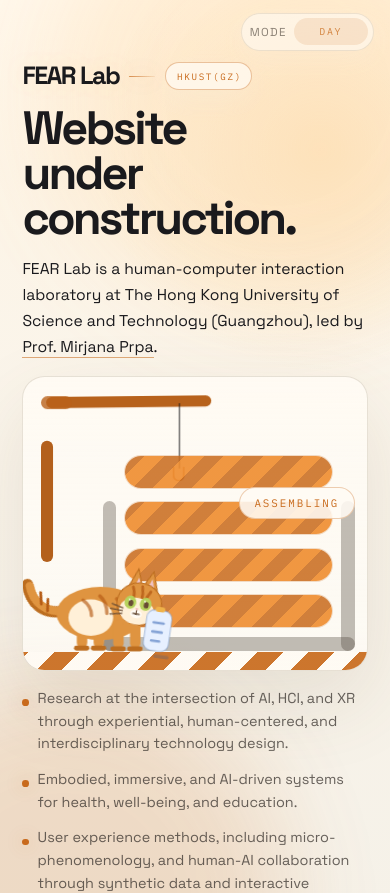
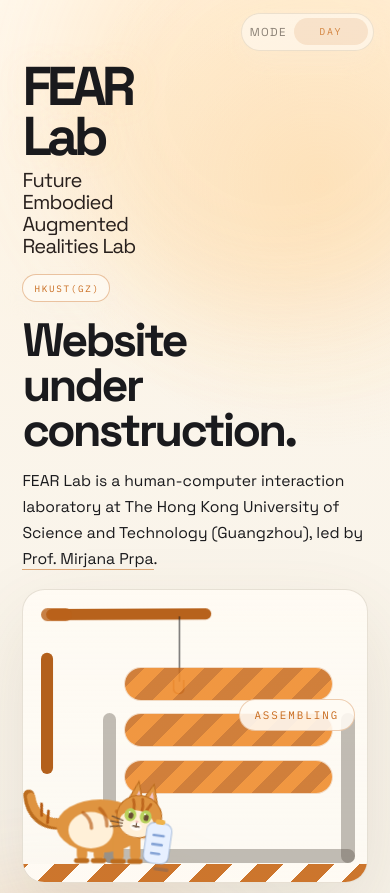
Before and after one commit to PrimoPan/FearLab, a React (Vite) app: page / in a window 390 px wide. Shown: the top 893 px of the page. Built offline with nearby package versions, Linux system fonts and the light colour scheme.

Commit message:
Highlight FEAR meaning on landing page

```diff
--- a/src/App.tsx
+++ b/src/App.tsx
@@ -195,9 +195,23 @@
           animate="visible"
           variants={reveal}
         >
+          <motion.div className="brand-lockup" variants={reveal}>
+            <div className="brand-lockup__mark" aria-label="FEAR Lab">
+              <span>FEAR</span>
+              <span>Lab</span>
+            </div>
+            <div
+              className="brand-lockup__meaning"
+              aria-label="Future Embodied Augmented Realities Lab"
+            >
+              <span>Future</span>
+              <span>Embodied</span>
+              <span>Augmented</span>
+              <span>Realities Lab</span>
+            </div>
+          </motion.div>
+
           <motion.div className="eyebrow" variants={reveal}>
-            <span className="eyebrow__brand">FEAR Lab</span>
-            <span className="eyebrow__divider" aria-hidden="true" />
             <span className="eyebrow__meta">HKUST(GZ)</span>
           </motion.div>
           <motion.h1 className="headline" variants={reveal}>
--- a/src/styles.css
+++ b/src/styles.css
@@ -188,31 +188,50 @@
   align-self: center;
 }
 
+.brand-lockup {
+  display: grid;
+  grid-template-columns: minmax(0, 13rem) minmax(0, 1fr);
+  gap: 1rem 1.2rem;
+  align-items: end;
+  margin: 0 0 1.1rem;
+}
+
+.brand-lockup__mark {
+  display: grid;
+  gap: 0.1rem;
+  font-size: clamp(2.7rem, 7vw, 4.9rem);
+  font-weight: 700;
+  line-height: 0.88;
+  letter-spacing: -0.09em;
+  color: var(--text);
+  text-transform: uppercase;
+  text-shadow: 0 0 34px color-mix(in srgb, var(--glow) 44%, transparent);
+}
+
+.brand-lockup__mark span:last-child {
+  text-transform: none;
+}
+
+.brand-lockup__meaning {
+  display: grid;
+  gap: 0.08rem;
+  align-self: stretch;
+  padding: 0.5rem 0 0.2rem;
+}
+
+.brand-lockup__meaning span {
+  font-size: clamp(1.08rem, 2.4vw, 1.52rem);
+  line-height: 0.98;
+  letter-spacing: -0.04em;
+  color: color-mix(in srgb, var(--text) 92%, var(--accent) 8%);
+}
+
 .eyebrow {
   display: flex;
   align-items: center;
-  gap: 0.9rem;
+  gap: 0.7rem;
   flex-wrap: wrap;
-  margin: 0 0 1.2rem;
-}
-
-.eyebrow__brand {
-  display: inline-block;
-  font-size: clamp(1.35rem, 3vw, 2.25rem);
-  font-weight: 700;
-  letter-spacing: -0.06em;
-  line-height: 0.96;
-  color: var(--text);
-  text-shadow: 0 0 28px color-mix(in srgb, var(--glow) 48%, transparent);
-}
-
-.eyebrow__divider {
-  width: clamp(2rem, 7vw, 4.6rem);
-  height: 1px;
-  border-radius: 999px;
-  background:
-    linear-gradient(90deg, color-mix(in srgb, var(--accent) 72%, transparent), color-mix(in srgb, var(--accent) 12%, transparent));
-  box-shadow: 0 0 20px color-mix(in srgb, var(--accent) 34%, transparent);
+  margin: 0 0 1.35rem;
 }
 
 .eyebrow__meta {
@@ -596,6 +615,11 @@
     width: 100%;
   }
 
+  .brand-lockup {
+    grid-template-columns: minmax(0, 11rem) minmax(0, 1fr);
+    gap: 0.9rem 1rem;
+  }
+
   .construction-panel {
     min-height: 20.5rem;
     width: 100%;
@@ -618,16 +642,26 @@
   }
 
   .eyebrow {
-    gap: 0.62rem;
     margin-bottom: 1rem;
   }
 
-  .eyebrow__brand {
-    font-size: clamp(1.16rem, 7vw, 1.56rem);
+  .brand-lockup {
+    grid-template-columns: 1fr;
+    gap: 0.7rem;
+    margin-bottom: 0.9rem;
   }
 
-  .eyebrow__divider {
-    width: 1.6rem;
+  .brand-lockup__mark {
+    font-size: clamp(2.35rem, 14vw, 3.5rem);
+  }
+
+  .brand-lockup__meaning {
+    gap: 0.14rem;
+    padding-top: 0;
+  }
+
+  .brand-lockup__meaning span {
+    font-size: clamp(1rem, 5.2vw, 1.26rem);
   }
 
   .eyebrow__meta {
```
